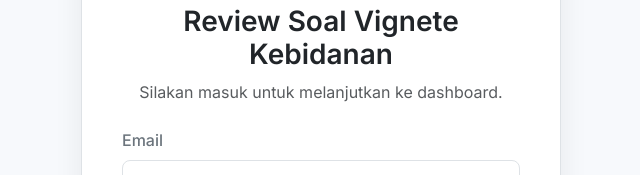
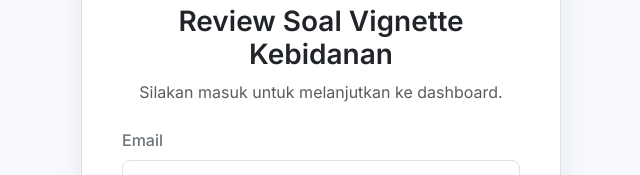
Before and after one commit to mychiara/fandi, a plain HTML site: page index.html in a window 1280 px wide. Shown: the part 385-560 px from the top of the page, 319-959 px from the left. Drawn offline with nearby package versions, Linux system fonts and the light colour scheme.

Commit message:
Update index.html

```diff
--- a/index.html
+++ b/index.html
@@ -167,7 +167,7 @@
       <div id="loginView" class="content-card text-center">
         <img src="https://osce.masandigital.com/LOGO%20POLTEKKES%20KEMENKES%20KUPANG.png" alt="Logo Poltekkes Kupang" class="login-logo">
         <h2 class="mt-2 justify-content-center">Selamat Datang di SiMiVig</h2>
-        <h3 class="mt-2 justify-content-center">Review Soal Vignete Kebidanan</h3>
+        <h3 class="mt-2 justify-content-center">Review Soal Vignette Kebidanan</h3>
         <p class="text-muted mb-4">Silakan masuk untuk melanjutkan ke dashboard.</p>
         <div class="mb-3 text-start">
           <label for="emailInput" class="form-label">Email</label>
```
